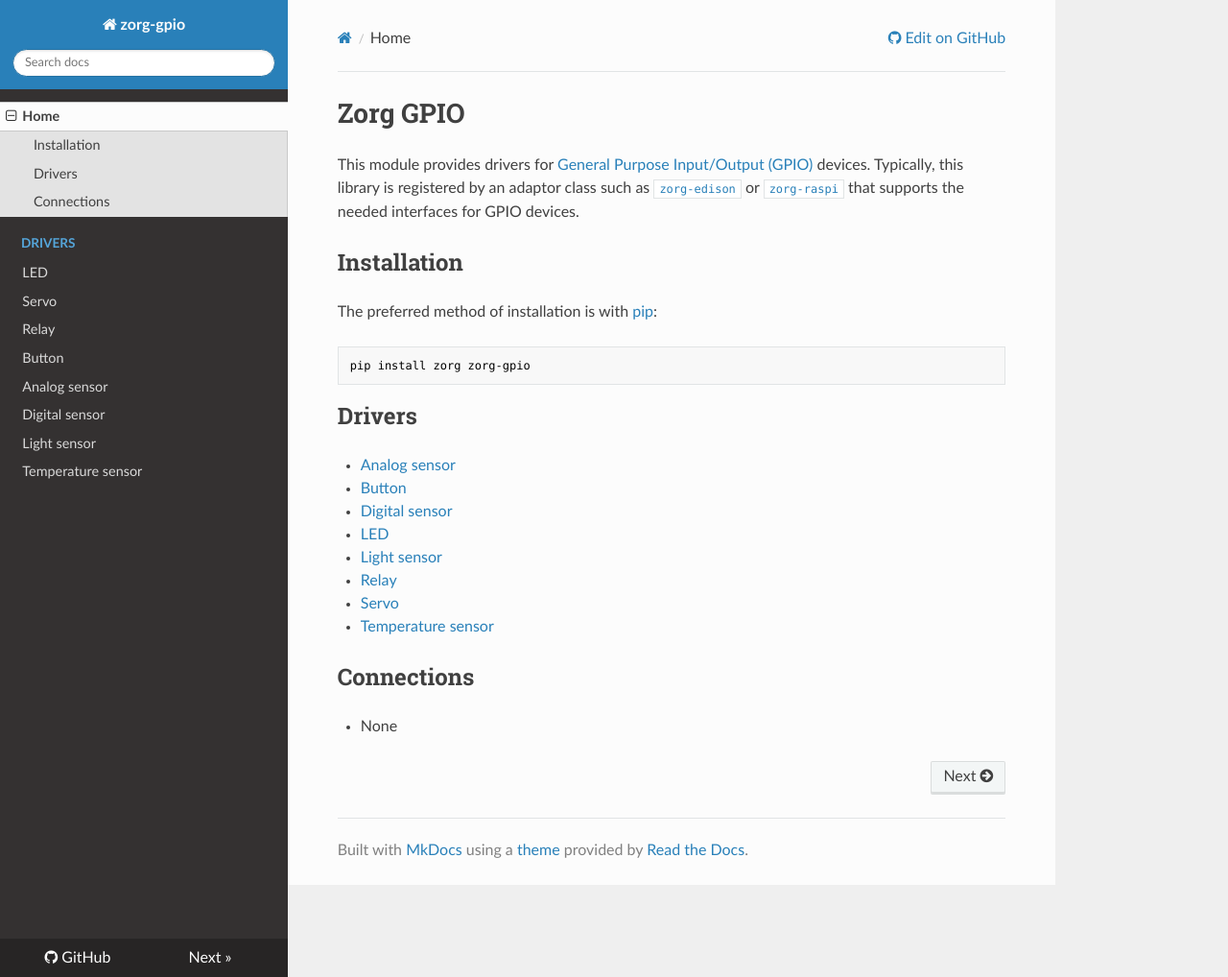
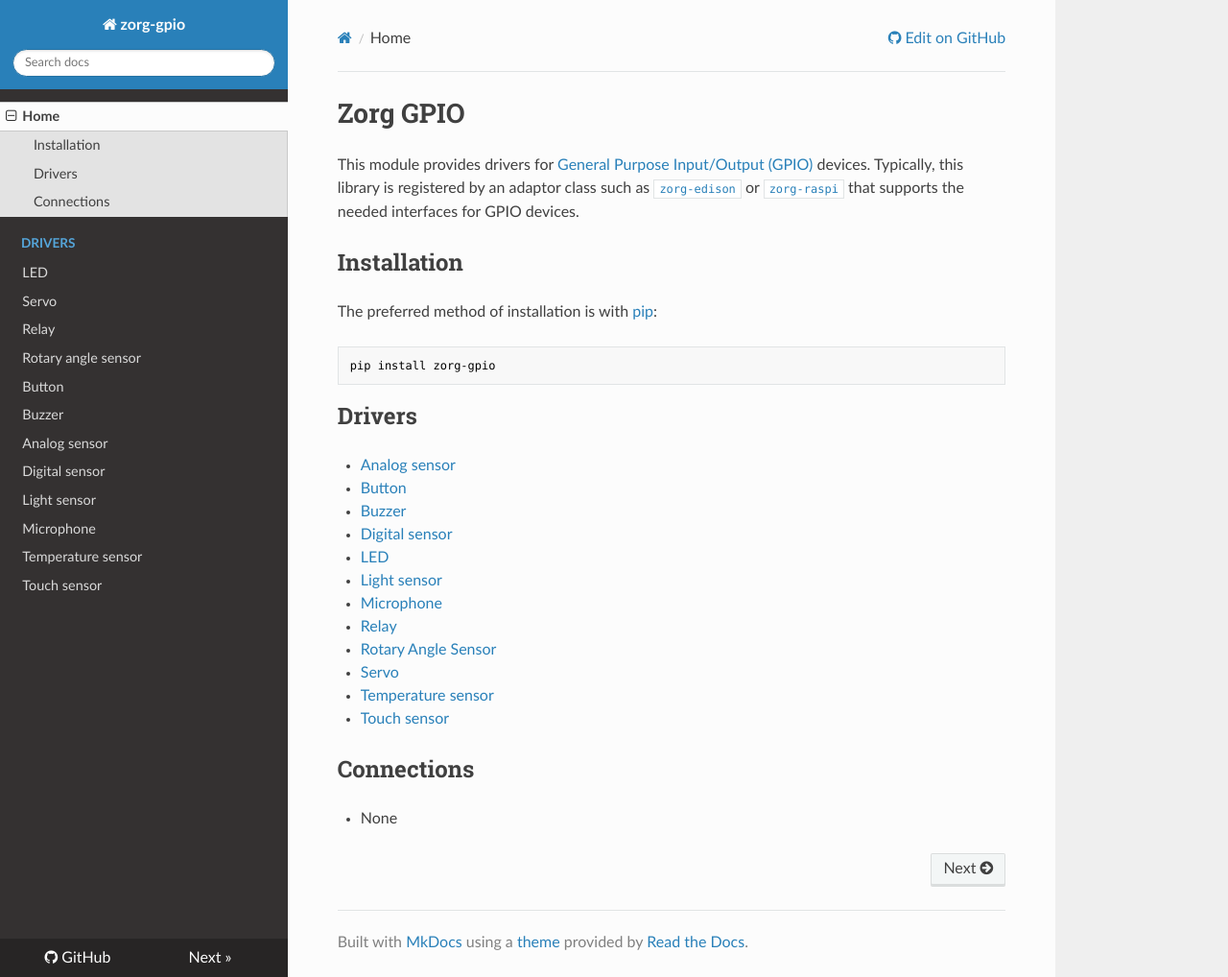
Before and after one commit to zorg/zorg-gpio, an MkDocs documentation site: the page built from docs/index.md, in a window 1280 px wide and 1018 px high. Shown: the whole window at 96% size. Built offline with MkDocs 1.6.1, drawn with Linux system fonts in a browser that asks for light colours; nearby versions of some CDN libraries; old or Windows-style settings are respelled for this version of MkDocs.

Commit message:
Updated documentation.

````diff
--- a/docs/index.md
+++ b/docs/index.md
@@ -7,19 +7,23 @@
 The preferred method of installation is with [pip](http://www.pip-installer.org/en/latest/):
 
 ```
-pip install zorg zorg-gpio
+pip install zorg-gpio
 ```
 
 ## Drivers
 
 * [Analog sensor](analog_sensor.md)
 * [Button](button.md)
+* [Buzzer](buzzer.md)
 * [Digital sensor](digital_sensor.md)
 * [LED](led.md)
 * [Light sensor](light_sensor.md)
+* [Microphone](microphone.md)
 * [Relay](relay.md)
+* [Rotary Angle Sensor](rotary_angle_sensor.md)
 * [Servo](servo.md)
 * [Temperature sensor](temperature_sensor.md)
+* [Touch sensor](touch_sensor.md)
 
 ## Connections
 
--- a/mkdocs.yml
+++ b/mkdocs.yml
@@ -6,9 +6,13 @@
   - LED: led.md
   - Servo: servo.md
   - Relay: relay.md
+  - Rotary angle sensor: rotary_angle_sensor.md
   - Button: button.md
+  - Buzzer: buzzer.md
   - Analog sensor: analog_sensor.md
   - Digital sensor: digital_sensor.md
   - Light sensor: light_sensor.md
+  - Microphone: microphone.md
   - Temperature sensor: temperature_sensor.md
+  - Touch sensor: touch_sensor.md
 theme: readthedocs
````
Also changed, not shown: README.md (+4 -4 lines), docs/buzzer.md (added, +23 -0 lines), docs/microphone.md (added, +1 -0 lines), docs/rotary_angle_sensor.md (added, +9 -0 lines), docs/temperature_sensor.md (+4 -0 lines), docs/touch_sensor.md (added, +6 -0 lines), 2 other files.
